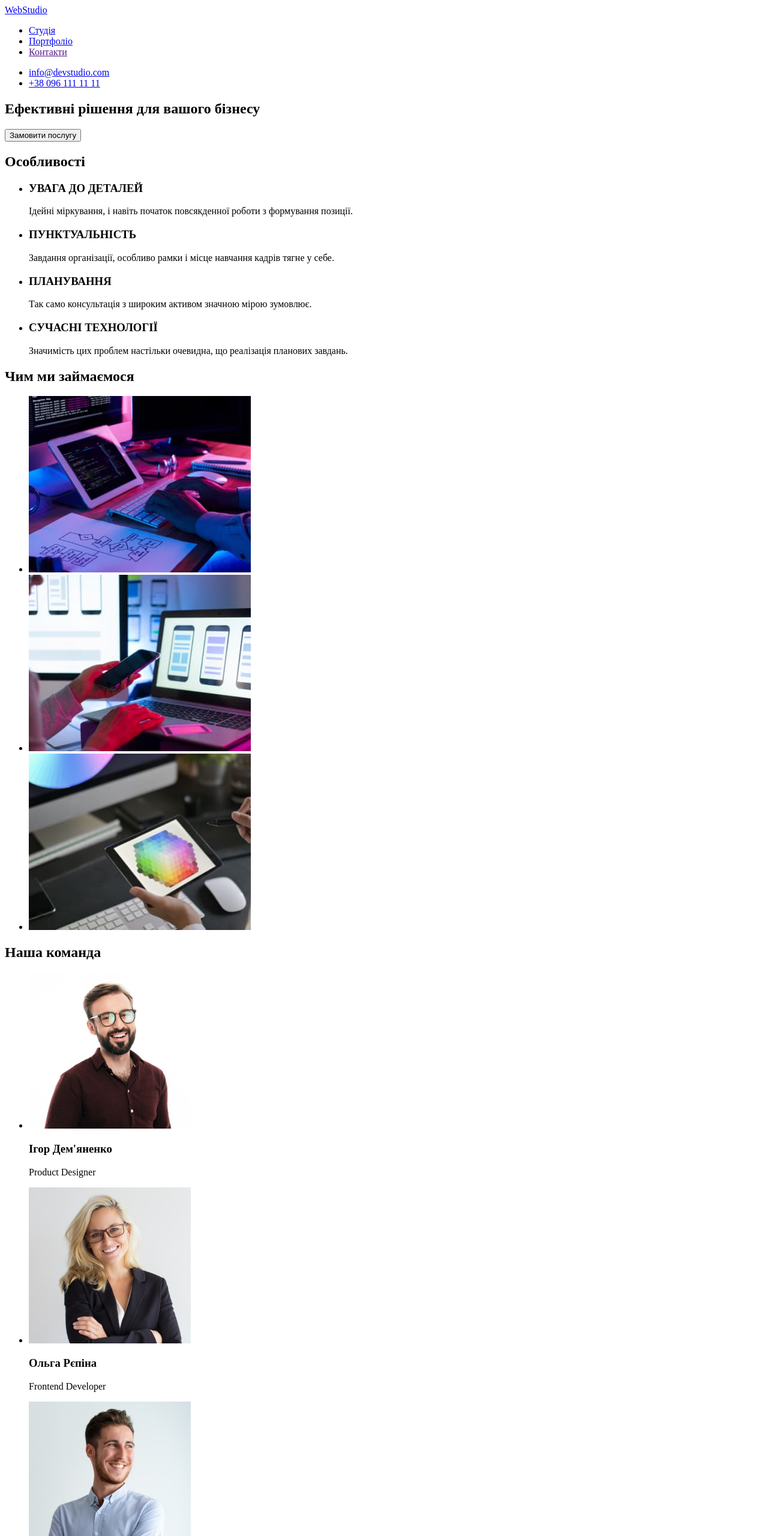
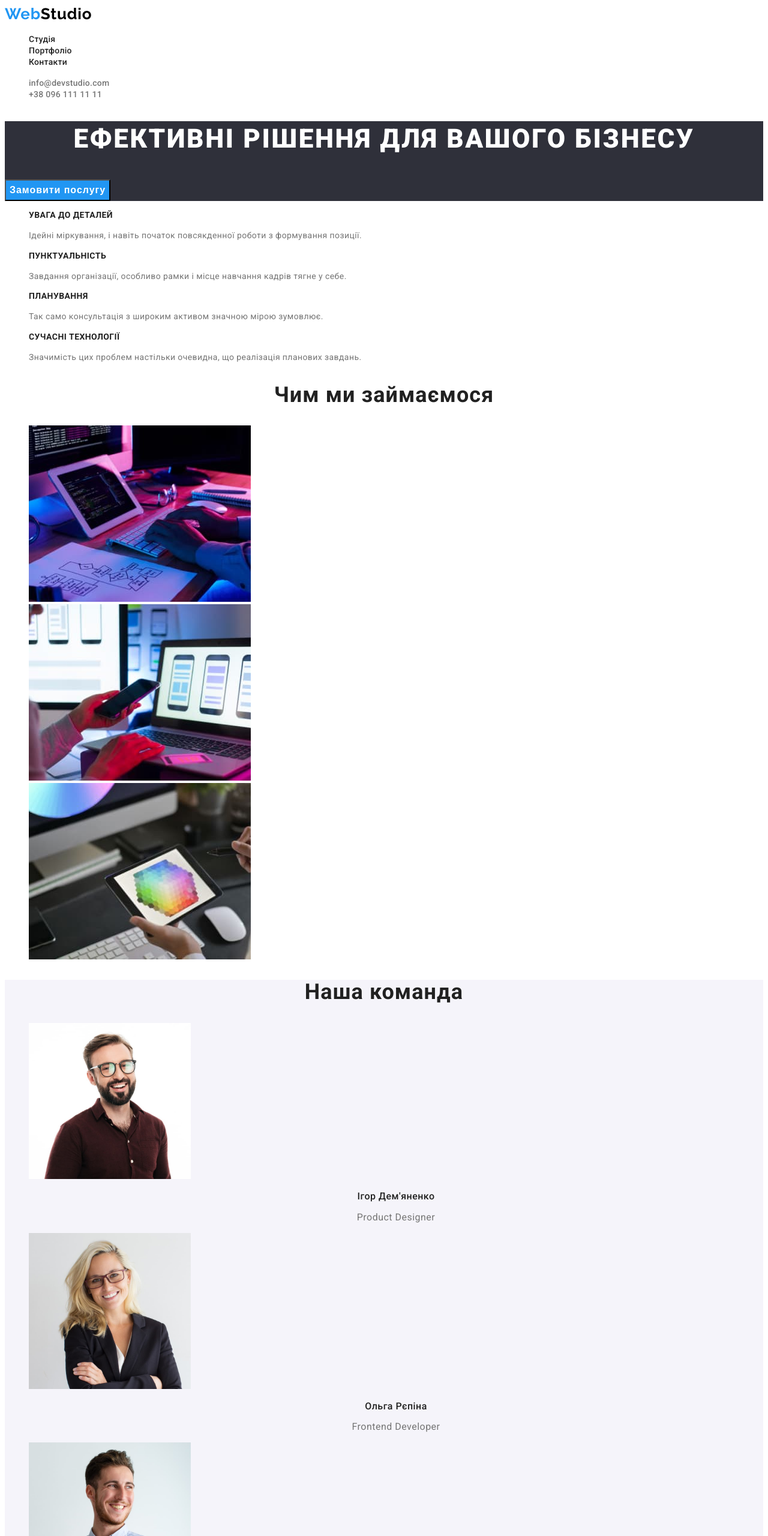
Before and after one commit to Annamako/goit-markup-hw-02, a plain HTML site: page index.html in a window 1280 px wide. Shown: the top 2560 px of the page at 60% size. Drawn offline with Linux system fonts and the light colour scheme.

Commit message:
add style

```diff
--- a/css/styles.css
+++ b/css/styles.css
@@ -0,0 +1,168 @@
+:root{
+    --primary-text-color: #212121;
+    --secondary-text-color: #757575;
+    --accent-color: #2196F3;
+    -moz-background-color: #F5F5F5;
+}
+/* колір головного тексту #212121
+вторинний колір #757575
+акцент #2196F3
+посилання у футері rgba(255, 255, 255, 0.6); */
+
+body {
+    color: var(--primary-text-color);
+    background-color: #FFFFFF;
+    font-family: Roboto, sans-serif;
+}
+.list {
+    list-style: none;
+}
+.link,
+.header-link,
+.logo {
+    text-decoration: none;
+    font-weight: 500;
+    font-size: 14px;
+    line-height: 1.14;
+    letter-spacing: 0.02em;
+  }
+
+  /* logo */
+
+  .logo {
+    font-family: Raleway, sans-serif;
+    font-weight: 700;
+    font-size: 26px;
+    line-height: 1.19;
+    letter-spacing: 0.03em;
+  }
+.first-part {
+    color: var(--accent-color);
+}
+.last-part {
+    color: #000000;
+}
+.second-part {
+    color: #FFFFFF;
+}
+
+/* button */
+
+.button {
+    color: #FFFFFF;
+    background-color: var(--accent-color);
+    font-weight: 700;
+    font-size: 16px;
+    line-height: 30px;
+    letter-spacing: 0.06em;
+}
+
+/* site nav */
+
+.site-nav a {
+    color: var(--primary-text-color);
+    font-weight: 500;
+    font-size: 14px;
+    line-height: 1.14;
+    letter-spacing: 0.02em;
+}
+.site-nav a:hover,
+.site-nav a:focus{
+    color: #2196F3;
+}
+.header-link {
+    color: var(--secondary-text-color);
+}
+.header-link:hover,
+.header-link:focus {
+    color: var(--accent-color);
+}
+
+/* hero */
+
+.hero {
+    background-color: #2F303A;
+}
+.hero-title {
+    color: #FFFFFF;
+    font-weight: 900;
+    font-size: 44px;
+    line-height: 1.36;
+    text-align: center;
+    letter-spacing: 0.06em;
+    text-transform: uppercase;
+}
+
+/* section */
+
+.section-title {
+    font-weight: 700;
+    font-size: 36px;
+    line-height: 1.16;
+    text-align: center;
+    letter-spacing: 0.03em;
+}
+
+/* feuture */
+
+.features-list .title {
+   font-weight: 700;
+    font-size: 14px;
+    line-height: 1.14;
+    letter-spacing: 0.03em;
+    text-transform: uppercase;
+}
+.features-list .title-after {
+    color: var(--secondary-text-color);
+    font-family: 'Roboto';
+    font-size: 14px;
+    line-height: 1.7;
+    letter-spacing: 0.03em;
+}
+
+.visually-hidden {
+    position: absolute;
+    clip: rect(0 0 0 0);
+    overflow: hidden;
+  }
+
+/* team */
+.team {
+    background-color:#F5F4FA;
+}
+
+.teammate {
+    color: var(--primary-text-color);
+    font-weight: 500;
+    font-size: 16px;
+    line-height: 1.18;
+    text-align: center;
+    letter-spacing: 0.03em;
+}
+.position {
+    color: var(--secondary-text-color);
+    font-weight: 400;
+    font-size: 16px;
+    line-height: 1.18;
+    text-align: center;
+    letter-spacing: 0.03em;
+}
+
+/* footer */
+
+.footer {
+    background-color: #2F303A;
+}
+
+.footer .link {
+    color: #FFFFFF;
+    font-style: normal;
+    font-weight: 400;
+    font-size: 14px;
+    line-height: 1.7;
+    letter-spacing: 0.03em;
+}
+
+.footer .nav {
+    color: rgba(255, 255, 255, 0.6);
+}
--- a/index.html
+++ b/index.html
@@ -5,90 +5,98 @@
     <meta http-equiv="X-UA-Compatible" content="IE=edge">
     <meta name="viewport" content="width=device-width, initial-scale=1.0">
     <title>WebStudio</title>
+    <link href="https://fonts.googleapis.com/css2?family=Raleway:wght@700&family=Roboto:wght@400;500;700;900&display=swap" rel="stylesheet">
+    <link rel="stylesheet" href="./css/styles.css">
 </head>
 <body>
   <header>
-    <a href="/">WebStudio</a>
-    <nav><ul>
-        <li><a href="/index.html">Студія</a></li>
-        <li><a href="/portfolio.html">Портфоліо</a></li>
-        <li><a href="">Контакти</a></li>
+    <a href="/" class="logo">
+        <span class="first-part">Web</span><span class="last-part">Studio</span>
+   </a>
+    <nav class="site-nav">
+        <ul class="nav-list list">
+        <li><a href="/index.html" class="link">Студія</a></li>
+        <li><a href="/portfolio.html" class="link">Портфоліо</a></li>
+        <li><a href="" class="link">Контакти</a></li>
     </ul></nav>
-    <ul>
-        <li><a href="mailto:info@devstudio.com">info@devstudio.com</a></li>
-        <li><a href="tel:+380961111111">+38 096 111 11 11</a></li>
+    <ul class="auth-nav list">
+        <li><a href="mailto:info@devstudio.com" class="header-link">info@devstudio.com</a></li>
+        <li><a href="tel:+380961111111" class="header-link">+38 096 111 11 11</a></li>
     </ul>
   </header>
   <main>
     <section class="hero">
-        <h1>Ефективні рішення для вашого бізнесу</h1>
-        <button type="button">Замовити послугу</button>
+        <h1 class="hero-title">Ефективні рішення для вашого бізнесу</h1>
+        <button type="button" class="button">Замовити послугу</button>
     </section>
-    <section>
-        <h2>Особливості</h2>
-        <ul>
+    <section class="section">
+        <h2 class="visually-hidden">Особливості</h2>
+        <ul class="features-list list">
+            <li class="features-item">
+                <h3 class="title">Увага до деталей</h3>
+                <p class="title-after">Ідейні міркування, і навіть початок повсякденної роботи з формування позиції.</p>
+            </li>
+            <li class="features-list-item">
+                <h3 class="title">Пунктуальність</h3>
+                <p class="title-after">Завдання організації, особливо рамки і місце навчання кадрів тягне у себе.</p>
+            </li>
+            <li class="features-list-item">
+                <h3 class="title">Планування</h3>
+                <p class="title-after">Так само консультація з широким активом значною мірою зумовлює.</p>
+            </li class="features-list-item">
             <li>
-                <h3>УВАГА ДО ДЕТАЛЕЙ</h3>
-                <p>Ідейні міркування, і навіть початок повсякденної роботи з формування позиції.</p>
-            </li>
-            <li>
-                <h3>ПУНКТУАЛЬНІСТЬ</h3>
-                <p>Завдання організації, особливо рамки і місце навчання кадрів тягне у себе.</p>
-            </li>
-            <li>
-                <h3>ПЛАНУВАННЯ</h3>
-                <p>Так само консультація з широким активом значною мірою зумовлює.</p>
-            </li>
-            <li>
-                <h3>СУЧАСНІ ТЕХНОЛОГІЇ</h3>
-                <p>Значимість цих проблем настільки очевидна, що реалізація планових завдань.</p>
+                <h3 class="title">Сучасні технології</h3>
+                <p class="title-after">Значимість цих проблем настільки очевидна, що реалізація планових завдань.</p>
             </li>
         </ul>
     </section>
-    <section>
-    <h2>Чим ми займаємося</h2>
-    <ul>
-    <li><img src="./images/img1.jpg" alt="розробка сайтів" width="370"></li>
-    <li><img src="./images/img2.jpg" alt="створення макетів мобільних додатків" width="370"></li>
-    <li><img src="./images/img3.jpg" alt="підбір кольорів" width="370"></li>
+    <section class="section">
+    <h2 class="section-title">Чим ми займаємося</h2>
+    <ul class="about-list list">
+    <li><img class="about-img" src="./images/img1.jpg" alt="розробка сайтів" width="370"></li>
+    <li><img class="about-img" src="./images/img2.jpg" alt="створення макетів мобільних додатків" width="370"></li>
+    <li><img class="about-img" src="./images/img3.jpg" alt="підбір кольорів" width="370"></li>
     </ul>
     </section>
-    <section>
-        <h2>Наша команда</h2>
-        <ul>
-            <li>
-                <img src="./images/igor-demianenko.jpg" alt="Ігор Дем'яненко" width="270">
-                <h3>Ігор Дем'яненко</h3>
-                <p>Product Designer</p>
+    <section class="team section">
+        <h2 class="section-title">Наша команда</h2>
+        <ul class="team-list list">
+            <li class="team-photos">
+                <img class="team-photo" src="./images/igor-demianenko.jpg" alt="Ігор Дем'яненко" width="270">
+                <h3 class="teammate">Ігор Дем'яненко</h3>
+                <p class="position">Product Designer</p>
             </li>
-            <li>
-                <img src="./images/olga-repina.jpg" alt="Ольга Рєпіна" width="270">
-                <h3>Ольга Рєпіна</h3>
-                <p>Frontend Developer</p>
+            <li class="team-photo">
+                <img class="team-photo" src="./images/olga-repina.jpg" alt="Ольга Рєпіна" width="270">
+                <h3 class="teammate">Ольга Рєпіна</h3>
+                <p class="position">Frontend Developer</p>
             </li>
-            <li>
-                <img src="./images/mykola-tarasov.jpg" alt="Микола Тарасов" width="270">
-                <h3>Микола Тарасов</h3>
-                <p>Marketing</p>
+            <li class="team-photo">
+                <img class="team-photo" src="./images/mykola-tarasov.jpg" alt="Микола Тарасов" width="270">
+                <h3 class="teammate">Микола Тарасов</h3>
+                <p class="position">Marketing</p>
             </li>
-            <li>
-                <img src="./images/mykhailo-yermakov.jpg" alt="Михайло Єрмаков" width="270">
-                <h3>Михайло Єрмаков</h3>
-                <p>UI Designer</p>
+            <li class="team-photo">
+                <img class="team-photo" src="./images/mykhailo-yermakov.jpg" alt="Михайло Єрмаков" width="270">
+                <h3 class="teammate">Михайло Єрмаков</h3>
+                <p class="position">UI Designer</p>
             </li>
         </ul>
     </section>
   </main>
-  <footer>
-    <a href="/">WebStudio</a>
+  <footer class="footer">
+    <a href="/" class="logo">
+        <span class="first-part">Web</span><span class="second-part">Studio</span>
+   </a>
     <address>
-        <ul>
+        <ul class="list">
             <li><a
                 href="https://goo.gl/maps/1H8F6q3DXeu1yv8b9"
                 target="_blank"
-                rel="noopener noreferrer nofollow">м. Київ, пр-т Лесі Українки, 26</a></li>
-            <li><a href="mailto:info@devstudio.com">info@devstudio.com</a></li>
-            <li><a href="tel:+380961111111">+38 096 111 11 11</a></li>
+                rel="noopener noreferrer nofollow"
+                class="link">м. Київ, пр-т Лесі Українки, 26</a></li>
+            <li><a href="mailto:info@devstudio.com" class="nav link">info@devstudio.com</a></li>
+            <li><a href="tel:+380961111111" class="nav link">+38 096 111 11 11</a></li>
         </ul>
     </address>
   </footer>
```
Also changed, not shown: portfolio.html (+14 -7 lines).
